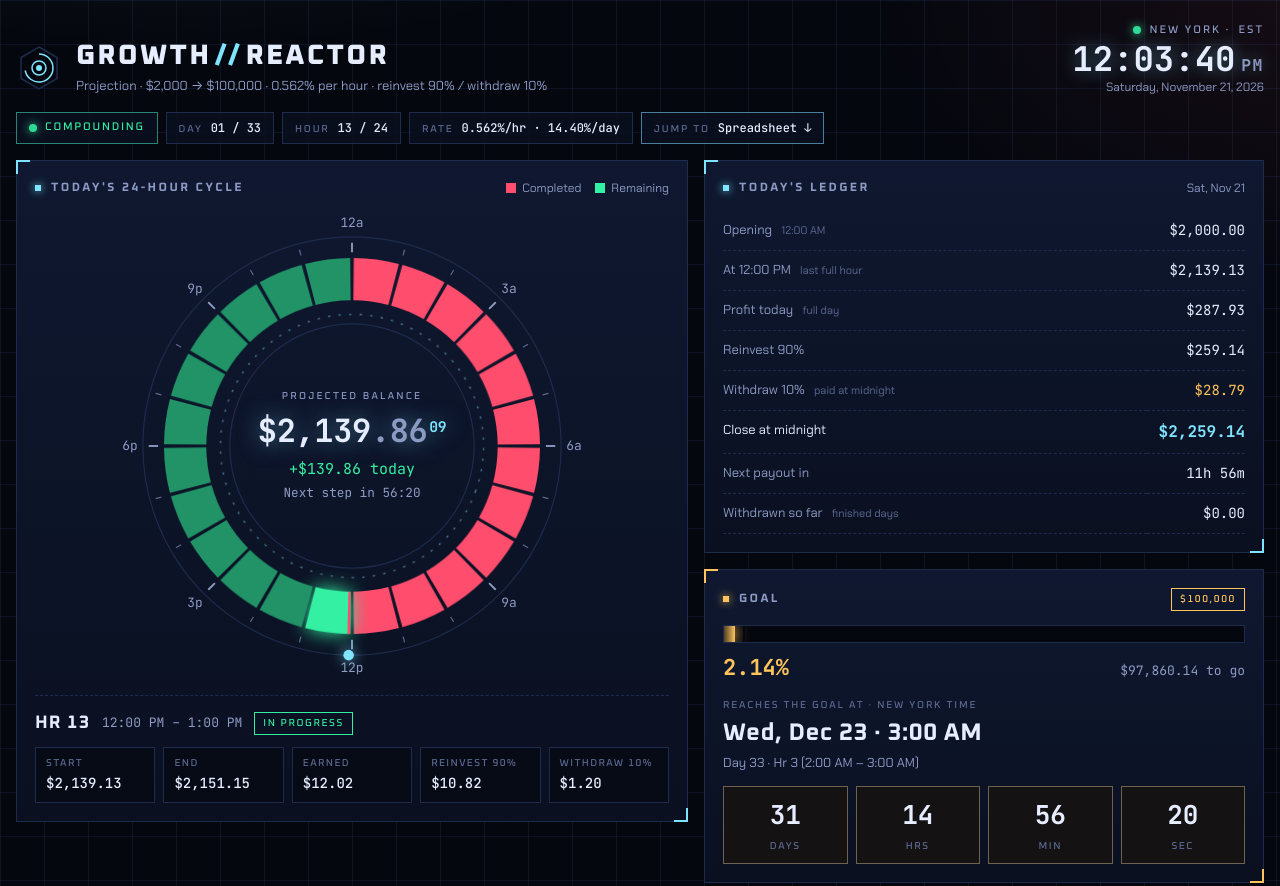
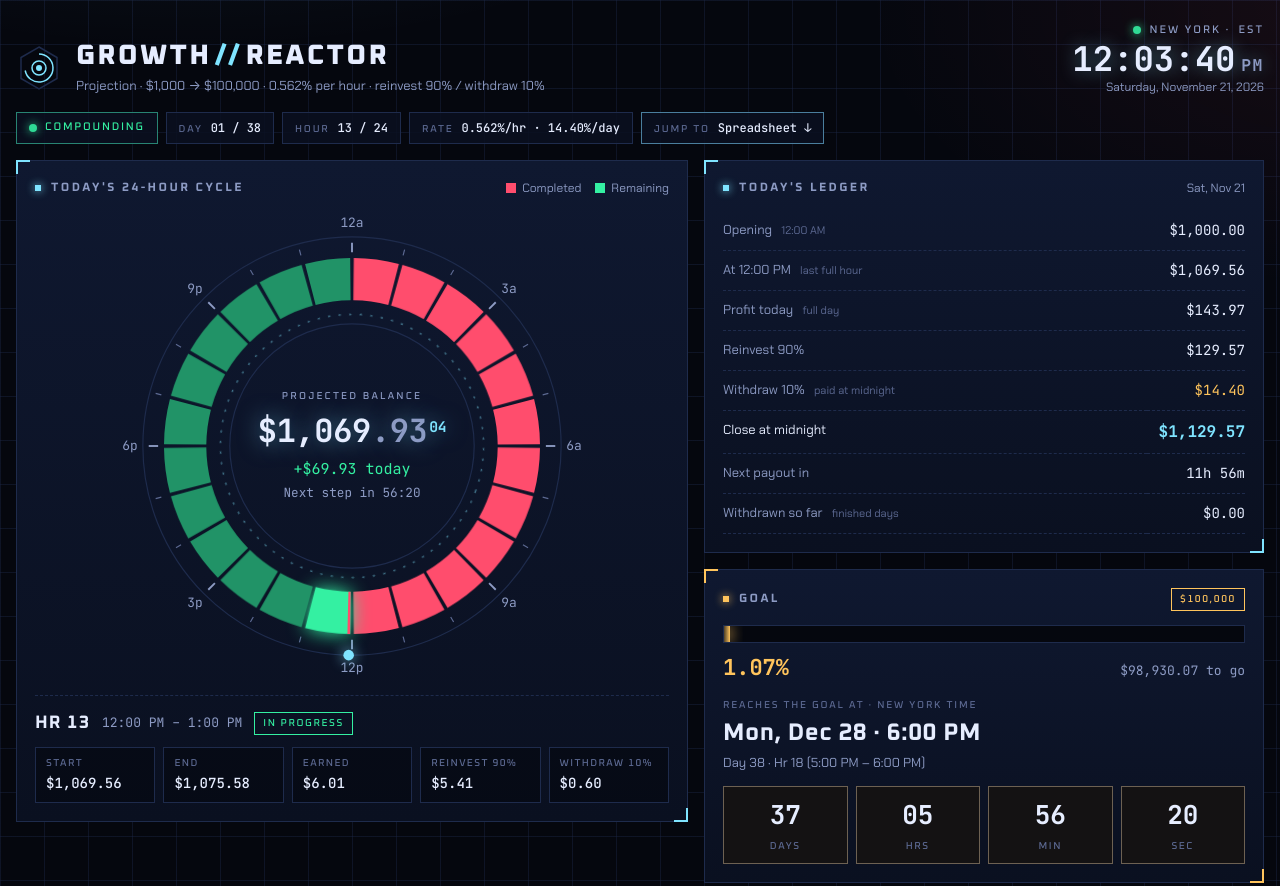
Before and after one commit to rramoliya005/growth-reactor, a plain HTML site: page Growth Reactor Ledger 100k.html in a window 1280 px wide. Shown: the top 886 px of the page. Drawn offline with Linux system fonts and the light colour scheme.

Commit message:
Update Growth Reactor Ledger 100k.html

```diff
--- a/Growth Reactor Ledger 100k.html
+++ b/Growth Reactor Ledger 100k.html
@@ -263,7 +263,7 @@ footer{color:var(--faint);font-size:12px;text-align:center;max-width:70ch;margin
       </svg>
       <div>
         <h1>Growth<span>//</span>Reactor</h1>
-        <p class="sub" id="sub">Projection · $2,000 → $100,000 · 0.562% per hour · reinvest 90% / withdraw 10%</p>
+        <p class="sub" id="sub">Projection · $1,000 → $100,000 · 0.562% per hour · reinvest 90% / withdraw 10%</p>
       </div>
     </div>
     <div class="clock" aria-live="off">
@@ -275,7 +275,7 @@ footer{color:var(--faint);font-size:12px;text-align:center;max-width:70ch;margin
 
   <div class="chips">
     <span class="chip state" id="chState" data-phase="live"><span class="dot pulse" aria-hidden="true"></span><span id="chStateTx">Compounding</span></span>
-    <span class="chip"><em>Day</em><b id="chDay">01 / 33</b></span>
+    <span class="chip"><em>Day</em><b id="chDay">01 / 38</b></span>
     <span class="chip"><em>Hour</em><b id="chHr">16 / 24</b></span>
     <span class="chip"><em>Rate</em><b id="chRate">0.562%/hr · 14.40%/day</b></span>
     <a class="chip link" href="#sheet"><em>Jump to</em><b>Spreadsheet ↓</b></a>
@@ -303,12 +303,12 @@ footer{color:var(--faint);font-size:12px;text-align:center;max-width:70ch;margin
       <div class="panel ledger">
         <div class="ph"><h2>Today's ledger</h2><span class="legend" id="ledgerDate">Sat, Nov 21</span></div>
         <dl>
-          <dt>Opening <small>12:00 AM</small></dt><dd id="lgOpen">$2,000.00</dd>
+          <dt>Opening <small>12:00 AM</small></dt><dd id="lgOpen">$1,000.00</dd>
           <dt id="lgStepLabel">At 3:00 PM <small>last full hour</small></dt><dd id="lgStep">$2,175.40</dd>
-          <dt>Profit today <small>full day</small></dt><dd id="lgProfit">$287.93</dd>
-          <dt id="lgReLabel">Reinvest 90%</dt><dd id="lgRe">$259.14</dd>
-          <dt id="lgWdLabel">Withdraw 10% <small>paid at midnight</small></dt><dd class="wd" id="lgWd">$28.79</dd>
-          <dt class="em">Close at midnight</dt><dd class="em" id="lgClose">$2,259.14</dd>
+          <dt>Profit today <small>full day</small></dt><dd id="lgProfit">$143.97</dd>
+          <dt id="lgReLabel">Reinvest 90%</dt><dd id="lgRe">$129.57</dd>
+          <dt id="lgWdLabel">Withdraw 10% <small>paid at midnight</small></dt><dd class="wd" id="lgWd">$14.40</dd>
+          <dt class="em">Close at midnight</dt><dd class="em" id="lgClose">$1,129.57</dd>
           <dt>Next payout in</dt><dd id="lgNext">9h 00m</dd>
           <dt>Withdrawn so far <small>finished days</small></dt><dd id="lgTotal">$0.00</dd>
         </dl>
@@ -317,14 +317,14 @@ footer{color:var(--faint);font-size:12px;text-align:center;max-width:70ch;margin
       <div class="panel goal">
         <div class="ph"><h2>Goal</h2><span class="pill gold" id="goalTarget">$100,000</span></div>
         <div class="gauge" role="progressbar" aria-label="Progress to goal" aria-valuemin="0" aria-valuemax="100" id="gauge"><div class="gauge-fill" id="gaugeFill"></div></div>
-        <div class="gauge-row"><span class="pct" id="goalPct">2.00%</span><span class="togo" id="goalTo">$98,000.00 to go</span></div>
+        <div class="gauge-row"><span class="pct" id="goalPct">1.00%</span><span class="togo" id="goalTo">$99,000.00 to go</span></div>
         <div class="eta">
           <span class="lbl" id="goalEtaK">Reached at · New York time</span>
-          <span class="eta-v" id="goalEta">Wed, Dec 23 · 3:00 AM</span>
-          <span class="dimtext" id="goalWhich">Day 33 · Hr 3</span>
+          <span class="eta-v" id="goalEta">Mon, Dec 28 · 6:00 PM</span>
+          <span class="dimtext" id="goalWhich">Day 38 · Hr 18</span>
         </div>
         <div class="countdown" id="countdown">
-          <div><b id="cdD">32</b><span>days</span></div>
+          <div><b id="cdD">37</b><span>days</span></div>
           <div><b id="cdH">07</b><span>hrs</span></div>
           <div><b id="cdM">00</b><span>min</span></div>
           <div><b id="cdS">00</b><span>sec</span></div>
@@ -420,8 +420,8 @@ footer{color:var(--faint);font-size:12px;text-align:center;max-width:70ch;margin
 const $ = (id) => document.getElementById(id);
 const SVGNS = "http://www.w3.org/2000/svg";
 const HOUR = 36e5, DAY = 864e5;
-const DEF = { bal: 2000, rate: 0.562, wd: 10, start: "2026-11-21", end: "2026-12-24", goal: 100000 };
-const KEY = "growth-reactor-ledger:params:v5";
+const DEF = { bal: 1000, rate: 0.562, wd: 10, start: "2026-11-21", end: "2026-12-29", goal: 100000 };
+const KEY = "growth-reactor-ledger:params:v6";
 
 let P = { ...DEF };
 try {
```
